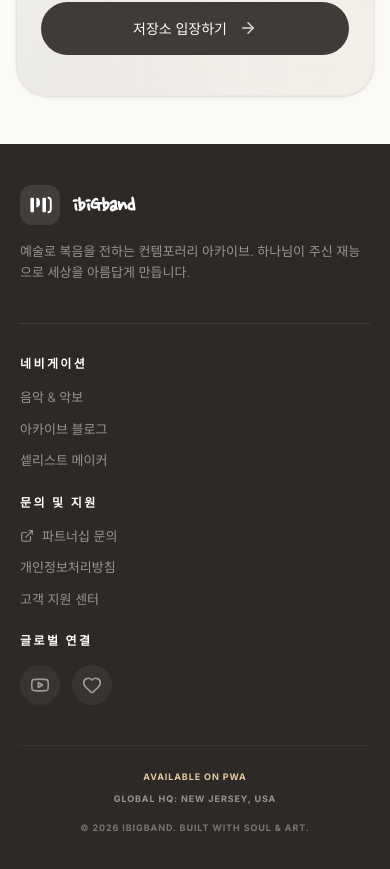
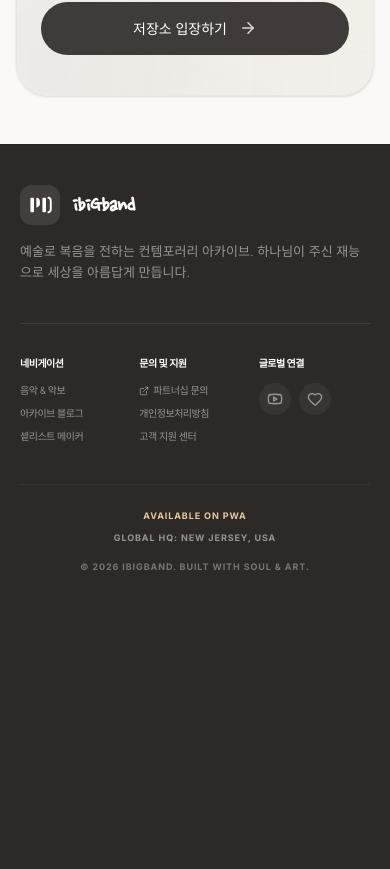
Before and after one commit to ibigmedia/ibigband, a Next.js app: page / in a window 390 px wide. Shown: the part 2665-3534 px from the top of the page. After the commit the page ends 3279 px from the top, so only its background shows below. Built offline with nearby package versions, Linux system fonts and the light colour scheme; no server answers; the database is empty.

Commit message:
UI tweak: Adjust mobile footer layout to show 3 columns in a single row with reduced font tracking

```diff
--- a/src/components/layout/Footer.tsx
+++ b/src/components/layout/Footer.tsx
@@ -7,8 +7,8 @@ import { Music, ExternalLink, Youtube, Heart } from 'lucide-react';
 export default function Footer() {
   return (
     <footer className="bg-[#2D2926] text-white/50 py-10 md:py-24 px-5 md:px-6 border-t border-black/10">
-      <div className="max-w-7xl mx-auto grid grid-cols-1 md:grid-cols-4 gap-6 md:gap-12">
-        <div className="col-span-1 md:col-span-1 border-b border-white/10 md:border-0 pb-6 md:pb-0">
+      <div className="max-w-7xl mx-auto flex flex-col md:grid md:grid-cols-4 gap-6 md:gap-12">
+        <div className="border-b border-white/10 md:border-0 pb-6 md:pb-0">
           <div className="flex items-center gap-3 text-white mb-4 md:mb-8">
             <div className="w-10 h-10 md:w-12 md:h-12 bg-white/10 rounded-xl flex items-center justify-center overflow-hidden">
               <svg viewBox="0 0 100 100" className="w-6 h-6 md:w-7 md:h-7 fill-white">
@@ -22,27 +22,29 @@ export default function Footer() {
           </div>
           <p className="text-[13px] md:text-base leading-relaxed font-light mb-4 md:mb-0">예술로 복음을 전하는 컨템포러리 아카이브. <br className="hidden md:block"/>하나님이 주신 재능으로 세상을 아름답게 만듭니다.</p>
         </div>
-        <div className="pt-2 md:pt-0">
-          <h5 className="text-white text-xs md:text-sm font-bold mb-4 md:mb-8 uppercase tracking-[0.2em]">네비게이션</h5>
-          <ul className="text-[13px] md:text-base space-y-3 md:space-y-5 font-light">
-            <li><Link href="/archive" className="hover:text-[#E6C79C] transition-colors">음악 & 악보</Link></li>
-            <li><Link href="/blog" className="hover:text-[#E6C79C] transition-colors">아카이브 블로그</Link></li>
-            <li><Link href="/setlist" className="hover:text-[#E6C79C] transition-colors">셑리스트 메이커</Link></li>
-          </ul>
-        </div>
-        <div>
-          <h5 className="text-white text-xs md:text-sm font-bold mb-4 md:mb-8 uppercase tracking-[0.2em]">문의 및 지원</h5>
-          <ul className="text-[13px] md:text-base space-y-3 md:space-y-5 font-light">
-            <li className="cursor-pointer hover:text-white transition-colors flex items-center gap-2"><ExternalLink size={14} className="md:w-4 md:h-4"/> 파트너십 문의</li>
-            <li className="cursor-pointer hover:text-white transition-colors">개인정보처리방침</li>
-            <li className="cursor-pointer hover:text-white transition-colors">고객 지원 센터</li>
-          </ul>
-        </div>
-        <div>
-          <h5 className="text-white text-xs md:text-sm font-bold mb-4 md:mb-8 uppercase tracking-[0.2em]">글로벌 연결</h5>
-          <div className="flex gap-3 md:gap-4">
-            <a href="#" className="w-10 h-10 md:w-12 md:h-12 rounded-full bg-white/5 flex items-center justify-center hover:bg-[#E6C79C] hover:text-[#2D2926] transition-all"><Youtube size={20} className="md:w-6 md:h-6" /></a>
-            <a href="#" className="w-10 h-10 md:w-12 md:h-12 rounded-full bg-white/5 flex items-center justify-center hover:bg-[#E6C79C] hover:text-[#2D2926] transition-all"><Heart size={20} className="md:w-6 md:h-6" /></a>
+        <div className="grid grid-cols-3 gap-2 md:contents">
+          <div className="pt-2 md:pt-0 shrink-0">
+            <h5 className="text-white text-[10px] md:text-sm font-bold mb-3 md:mb-8 uppercase tracking-tighter md:tracking-[0.2em] whitespace-nowrap">네비게이션</h5>
+            <ul className="text-[10px] md:text-base space-y-2 md:space-y-5 font-light tracking-tighter md:tracking-normal">
+              <li><Link href="/archive" className="hover:text-[#E6C79C] transition-colors whitespace-nowrap">음악 & 악보</Link></li>
+              <li><Link href="/blog" className="hover:text-[#E6C79C] transition-colors whitespace-nowrap">아카이브 블로그</Link></li>
+              <li><Link href="/setlist" className="hover:text-[#E6C79C] transition-colors whitespace-nowrap">셑리스트 메이커</Link></li>
+            </ul>
+          </div>
+          <div className="pt-2 md:pt-0 shrink-0">
+            <h5 className="text-white text-[10px] md:text-sm font-bold mb-3 md:mb-8 uppercase tracking-tighter md:tracking-[0.2em] whitespace-nowrap">문의 및 지원</h5>
+            <ul className="text-[10px] md:text-base space-y-2 md:space-y-5 font-light tracking-tighter md:tracking-normal">
+              <li className="cursor-pointer hover:text-white transition-colors flex items-center gap-1 whitespace-nowrap"><ExternalLink size={10} className="md:w-4 md:h-4"/> 파트너십 문의</li>
+              <li className="cursor-pointer hover:text-white transition-colors whitespace-nowrap">개인정보처리방침</li>
+              <li className="cursor-pointer hover:text-white transition-colors whitespace-nowrap">고객 지원 센터</li>
+            </ul>
+          </div>
+          <div className="pt-2 md:pt-0 shrink-0">
+            <h5 className="text-white text-[10px] md:text-sm font-bold mb-3 md:mb-8 uppercase tracking-tighter md:tracking-[0.2em] whitespace-nowrap">글로벌 연결</h5>
+            <div className="flex gap-2 flex-wrap">
+              <a href="#" className="w-8 h-8 md:w-12 md:h-12 rounded-full bg-white/5 flex items-center justify-center hover:bg-[#E6C79C] hover:text-[#2D2926] transition-all"><Youtube size={16} className="md:w-6 md:h-6" /></a>
+              <a href="#" className="w-8 h-8 md:w-12 md:h-12 rounded-full bg-white/5 flex items-center justify-center hover:bg-[#E6C79C] hover:text-[#2D2926] transition-all"><Heart size={16} className="md:w-6 md:h-6" /></a>
+            </div>
           </div>
         </div>
       </div>
```
